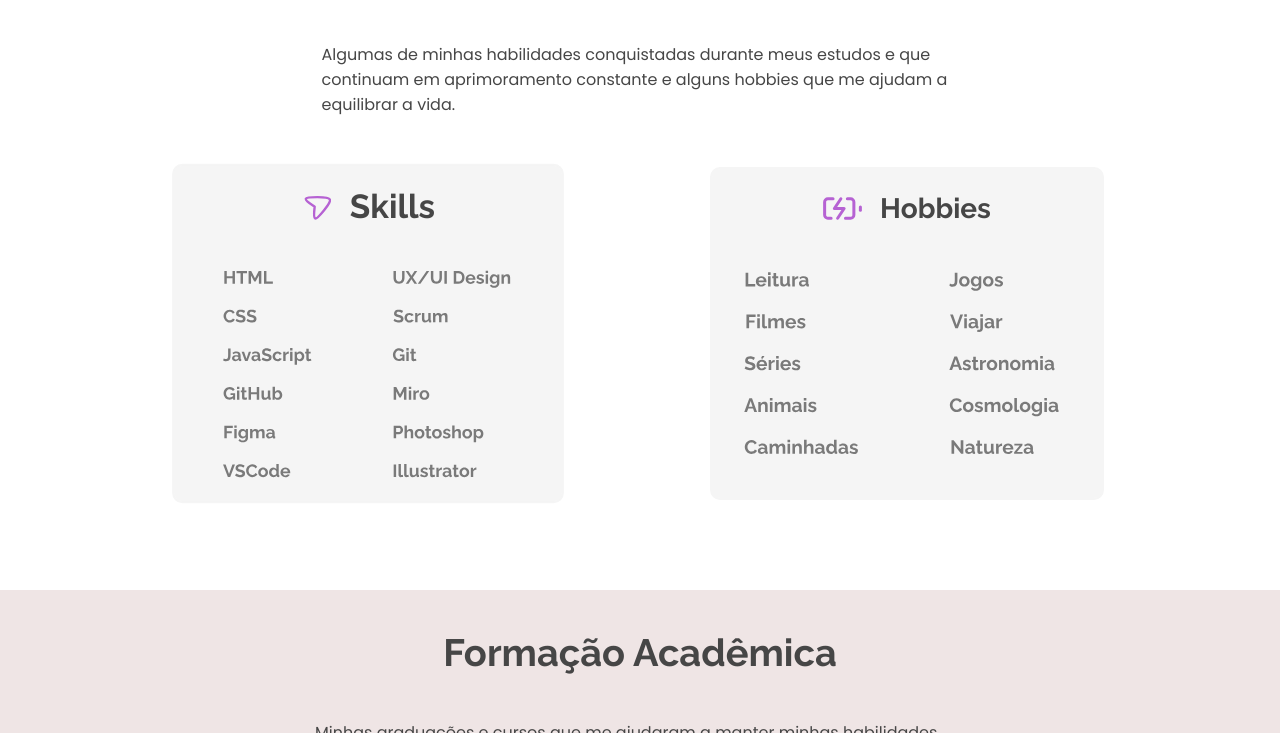
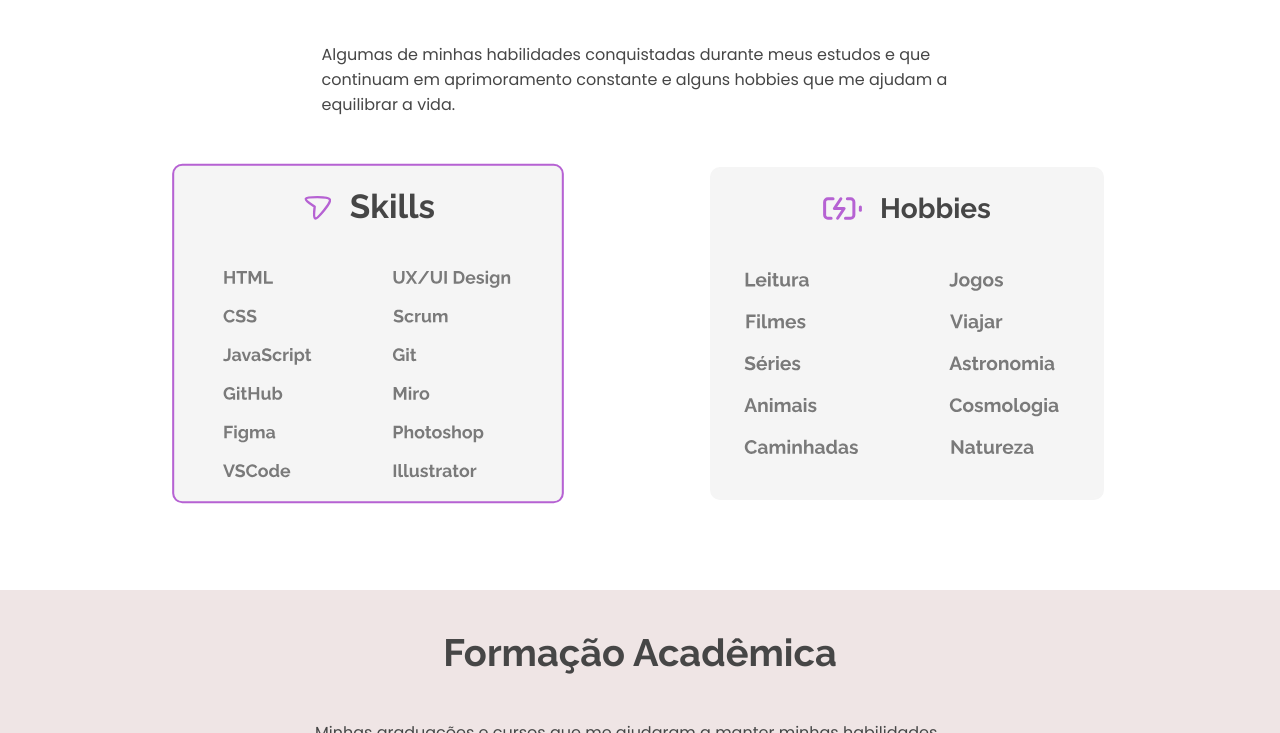
Before and after one commit to cristianevilelaazevedo/portfolio-one, a plain HTML site: page index.html in a window 1280 px wide. In both pictures the pointer is over the element 368 px from the left and 1866 px from the top of the page. Shown: the part 1533-2266 px from the top of the page. Drawn offline with nearby package versions, Linux system fonts and the light colour scheme.

Commit message:
alterando hover

```diff
--- a/css/style.css
+++ b/css/style.css
@@ -276,7 +276,7 @@ html {
 }
 
 .skills-card:hover {
-    border-color: var(--cor-cards);
+    border-color: var(--cor-destaque);
     transform: scale(1.02);
 }
 
```
